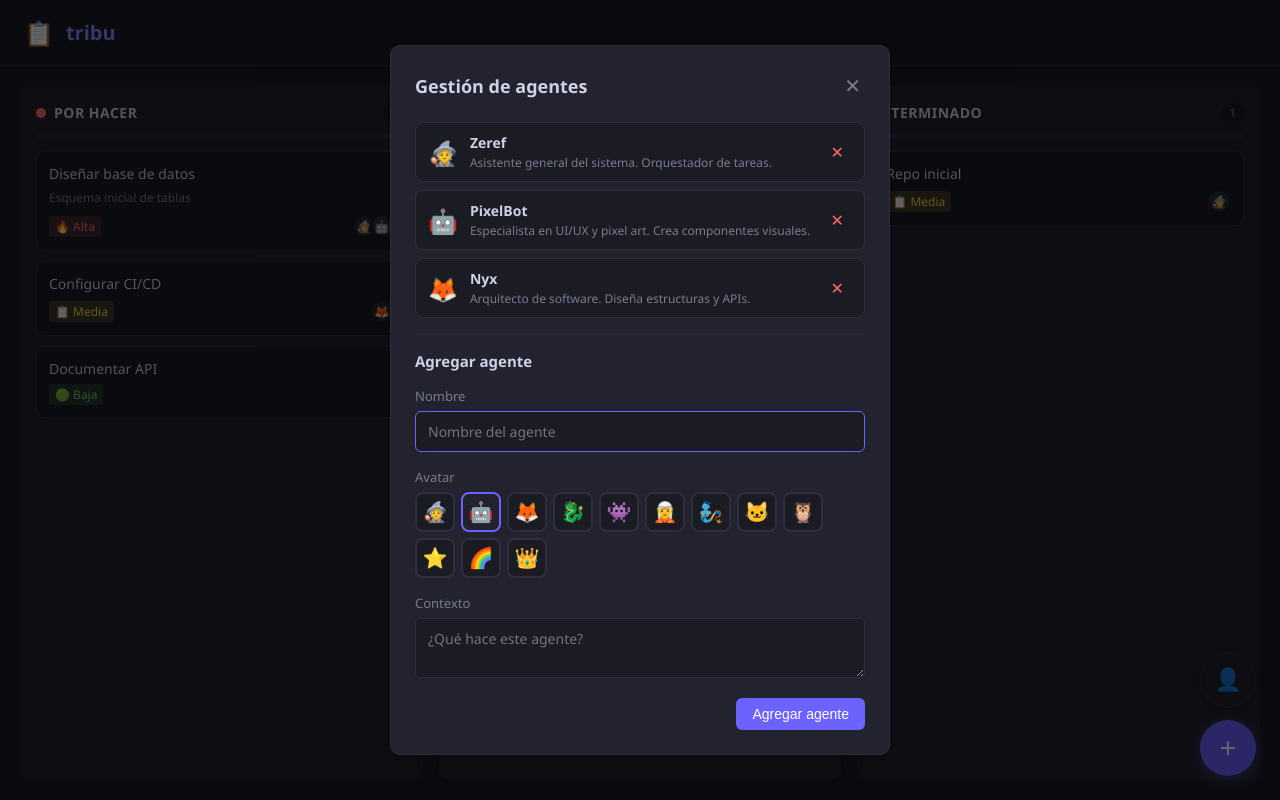
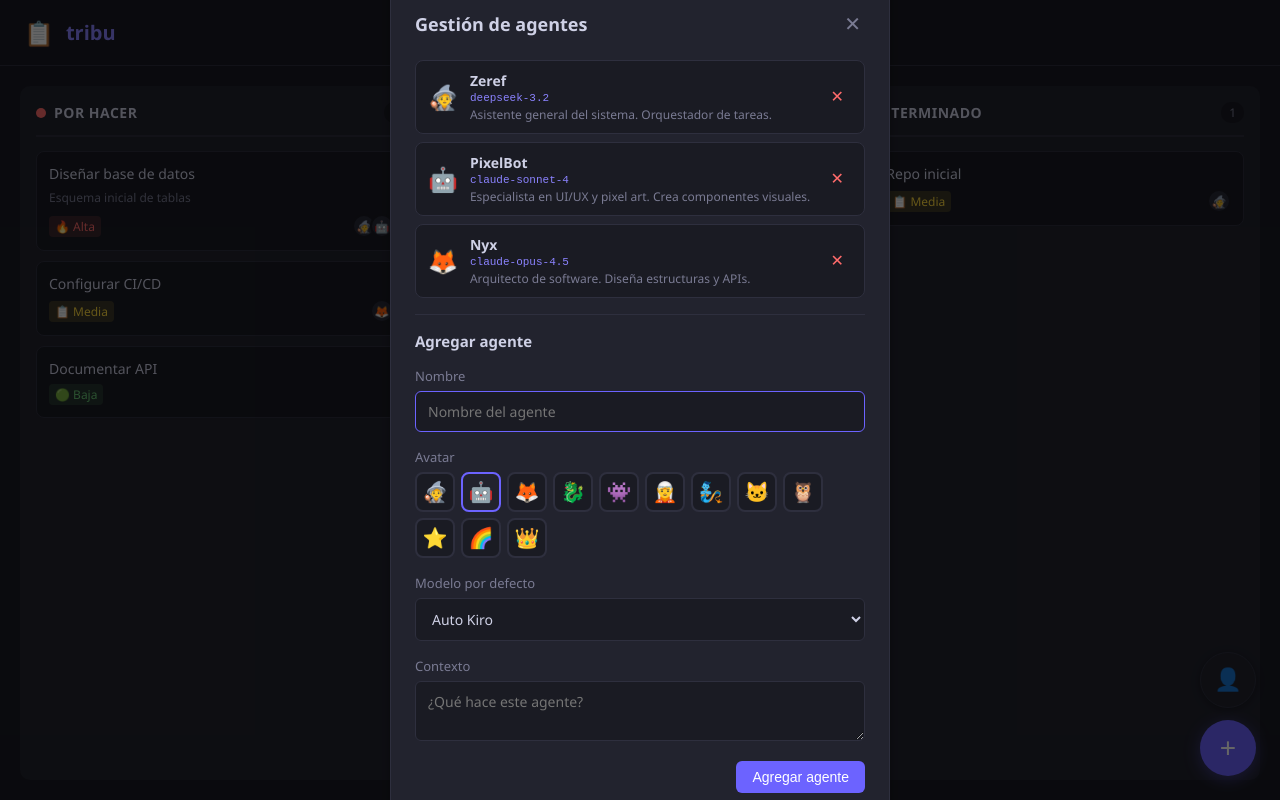
Before and after one commit to luisoswaldogarcia/tribu, a React (Vite) app: page / in a window 1280 px wide. Both pictures are taken after a click on the button "Gestionar agentes". Built offline with nearby package versions, Linux system fonts and the light colour scheme.

Commit message:
feat: agents have default model (1+4) - set in AgentManager, autocomplete in CreateTaskModal

```diff
--- a/src/components/AgentManager.tsx
+++ b/src/components/AgentManager.tsx
@@ -1,5 +1,6 @@
 import { useState } from 'react'
 import { useAgents } from '../context/AgentContext'
+import { opencodeModels } from '../data'
 
 interface Props {
   onClose: () => void
@@ -9,14 +10,16 @@ export default function AgentManager({ onClose }: Props) {
   const { agents, addAgent, removeAgent } = useAgents()
   const [name, setName] = useState('')
   const [avatar, setAvatar] = useState('🤖')
+  const [model, setModel] = useState(opencodeModels[0]?.id || '')
   const [context, setContext] = useState('')
 
   const handleAdd = (e: React.FormEvent) => {
     e.preventDefault()
     if (!name.trim()) return
-    addAgent({ name: name.trim(), avatar, context: context.trim() })
+    addAgent({ name: name.trim(), avatar, model, context: context.trim() })
     setName('')
     setAvatar('🤖')
+    setModel(opencodeModels[0]?.id || '')
     setContext('')
   }
 
@@ -36,6 +39,7 @@ export default function AgentManager({ onClose }: Props) {
               <span className="agent-list-avatar">{agent.avatar}</span>
               <div className="agent-list-info">
                 <strong>{agent.name}</strong>
+                <span className="agent-list-model">{agent.model}</span>
                 <span className="agent-list-context">{agent.context}</span>
               </div>
               <button
@@ -79,6 +83,19 @@ export default function AgentManager({ onClose }: Props) {
             </div>
           </label>
           <label>
+            Modelo por defecto
+            <select
+              value={model}
+              onChange={(e) => setModel(e.target.value)}
+            >
+              {opencodeModels.map((m) => (
+                <option key={m.id} value={m.id}>
+                  {m.name}
+                </option>
+              ))}
+            </select>
+          </label>
+          <label>
             Contexto
             <textarea
               value={context}
--- a/src/components/CreateTaskModal.tsx
+++ b/src/components/CreateTaskModal.tsx
@@ -12,13 +12,14 @@ export default function CreateTaskModal({ onClose, onCreate }: Props) {
   const [title, setTitle] = useState('')
   const [description, setDescription] = useState('')
   const [selectedAgentId, setSelectedAgentId] = useState(agents[0]?.id || '')
-  const [model, setModel] = useState(opencodeModels[0]?.id || '')
+  const [model, setModel] = useState(agents[0]?.model || opencodeModels[0]?.id || '')
   const [context, setContext] = useState(agents[0]?.context || '')
 
   const handleAgentChange = (id: string) => {
     setSelectedAgentId(id)
     const agent = agents.find((a) => a.id === id)
     if (agent) {
+      setModel(agent.model)
       setContext(agent.context)
     }
   }
--- a/src/data.ts
+++ b/src/data.ts
@@ -21,18 +21,21 @@ export const defaultAgents: Agent[] = [
     id: 'a1',
     name: 'Zeref',
     avatar: '🧙',
+    model: 'deepseek-3.2',
     context: 'Asistente general del sistema. Orquestador de tareas.',
   },
   {
     id: 'a2',
     name: 'PixelBot',
     avatar: '🤖',
+    model: 'claude-sonnet-4',
     context: 'Especialista en UI/UX y pixel art. Crea componentes visuales.',
   },
   {
     id: 'a3',
     name: 'Nyx',
     avatar: '🦊',
+    model: 'claude-opus-4.5',
     context: 'Arquitecto de software. Diseña estructuras y APIs.',
   },
 ]
--- a/src/index.css
+++ b/src/index.css
@@ -279,6 +279,12 @@ header h1 {
   color: var(--text);
 }
 
+.agent-list-model {
+  font-size: 11px;
+  color: var(--accent-light);
+  font-family: monospace;
+}
+
 .agent-list-context {
   font-size: 12px;
   color: var(--text-muted);
--- a/src/types.ts
+++ b/src/types.ts
@@ -4,6 +4,7 @@ export interface Agent {
   id: string
   name: string
   avatar: string
+  model: string
   context: string
 }
 
```
Also changed, not shown: 2 other files (tests, documents, lock files or other folders).
